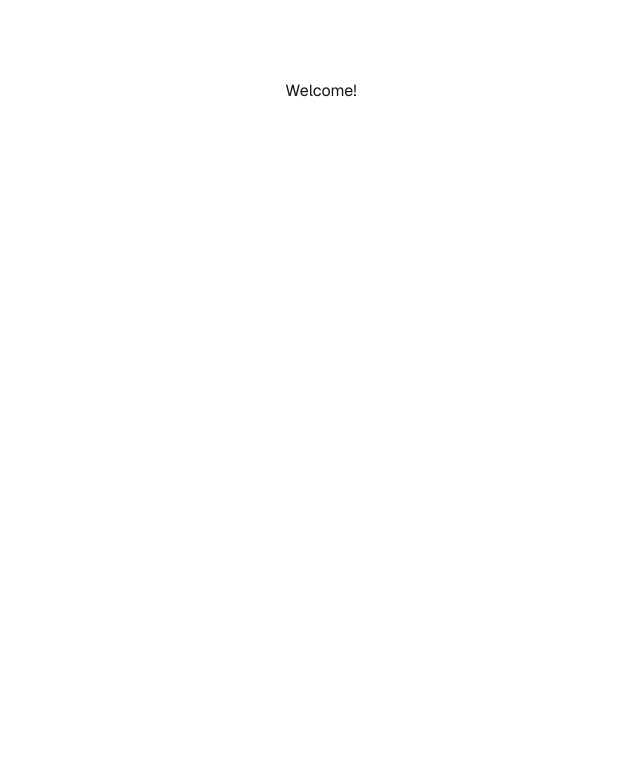
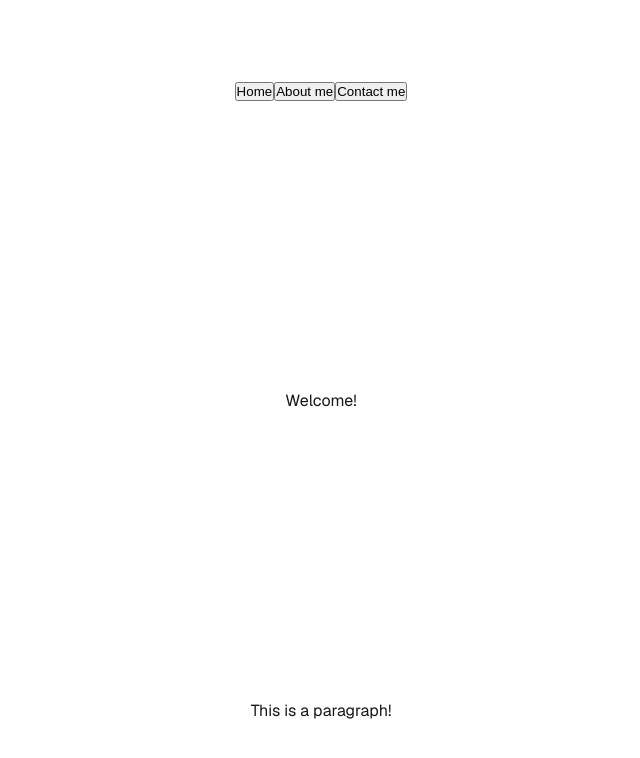
Before and after one commit to K413N/portfolio-2025, a Next.js app: page / in a window 1280 px wide. Shown: the top 758 px of the page, without its empty margins (319-959 px from the left). Built offline with nearby package versions, Linux system fonts and the light colour scheme.

Commit message:
rough tabs

```diff
--- /dev/null
+++ b/src/app/components/Navbar/Navbar.js
@@ -0,0 +1,14 @@
+import React from 'react'
+import styles from "../../page.module.css";
+
+function Navbar() {
+    return (
+        <div className="navbar">
+            <button className="navbutton">Home</button>
+            <button className="navbutton">About me</button>
+            <button className="navbutton">Contact me</button>
+        </div>
+    )
+}
+
+export default Navbar;
--- /dev/null
+++ b/src/app/components/Navbar/index.js
@@ -0,0 +1,2 @@
+export * from "./Navbar"
+export { default } from "./Navbar"
--- a/src/app/page.js
+++ b/src/app/page.js
@@ -1,10 +1,14 @@
 import Image from "next/image";
 import styles from "./page.module.css";
+import Navbar from "./components/Navbar";
 
 export default function Home() {
   return (
     <div className={styles.page}>
+      <Navbar />
         <header>Welcome!</header>
+        <p>This is a paragraph!</p>
+
     </div>
   );
 }
--- a/src/app/page.module.css
+++ b/src/app/page.module.css
@@ -158,6 +158,15 @@ a.secondary {
     align-items: center;
     justify-content: center;
   }
+
+  .navbutton {
+    size: 50px;
+  }
+
+  .navbar {
+    flex-direction: row;
+    justify-content: center;
+  }
 }
 
 @media (prefers-color-scheme: dark) {
```
